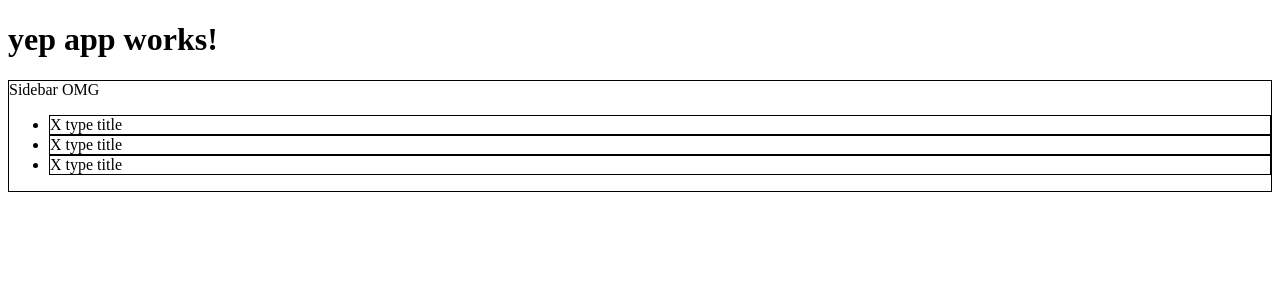
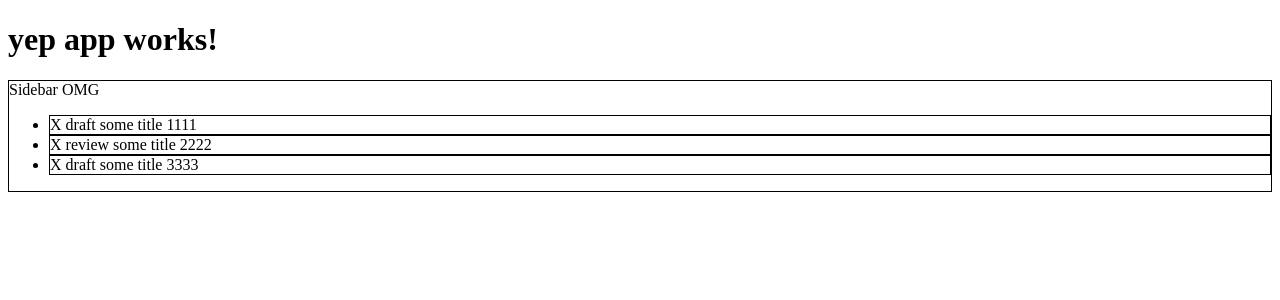
Before and after one commit to eugenebelov/sidebar, an Angular app in the folder sidebar-app/: page / in a window 1280 px wide. Shown: the top 300 px of the page. Built offline with nearby package versions, Linux system fonts and the light colour scheme.

Commit message:
add properties to component to show data inside it

```diff
--- a/sidebar-app/src/app/sidebar/document-list/list.component.ts
+++ b/sidebar-app/src/app/sidebar/document-list/list.component.ts
@@ -1,4 +1,4 @@
-import { Component } from '@angular/core';
+import { Component, Input } from '@angular/core';
 
  @Component({
    selector: 'list-item',
@@ -6,6 +6,6 @@ import { Component } from '@angular/core';
  })
 
  export class DocumentListItem {
-   type = 'type';
-   title = ' title ';
+   @Input() type:String;
+   @Input() title:String;
  }
--- a/sidebar-app/src/app/sidebar/sidebar.view.html
+++ b/sidebar-app/src/app/sidebar/sidebar.view.html
@@ -1,9 +1,10 @@
 <div class="bordered-el">
   Sidebar {{ name }}
   <ul>
-    <li *ngFor="let item of documents">
-      <list-item type="item.type" title="item.title"
-                (click)="showChangesClick(item.id)"></list-item>
+    <li *ngFor="let item of documents; index as i">
+      <list-item  [type]="item.type"
+                  [title]="item.title"
+                  (click)="showChangesClick(item.id)"></list-item>
     </li>
   </ul>
 </div>
```
